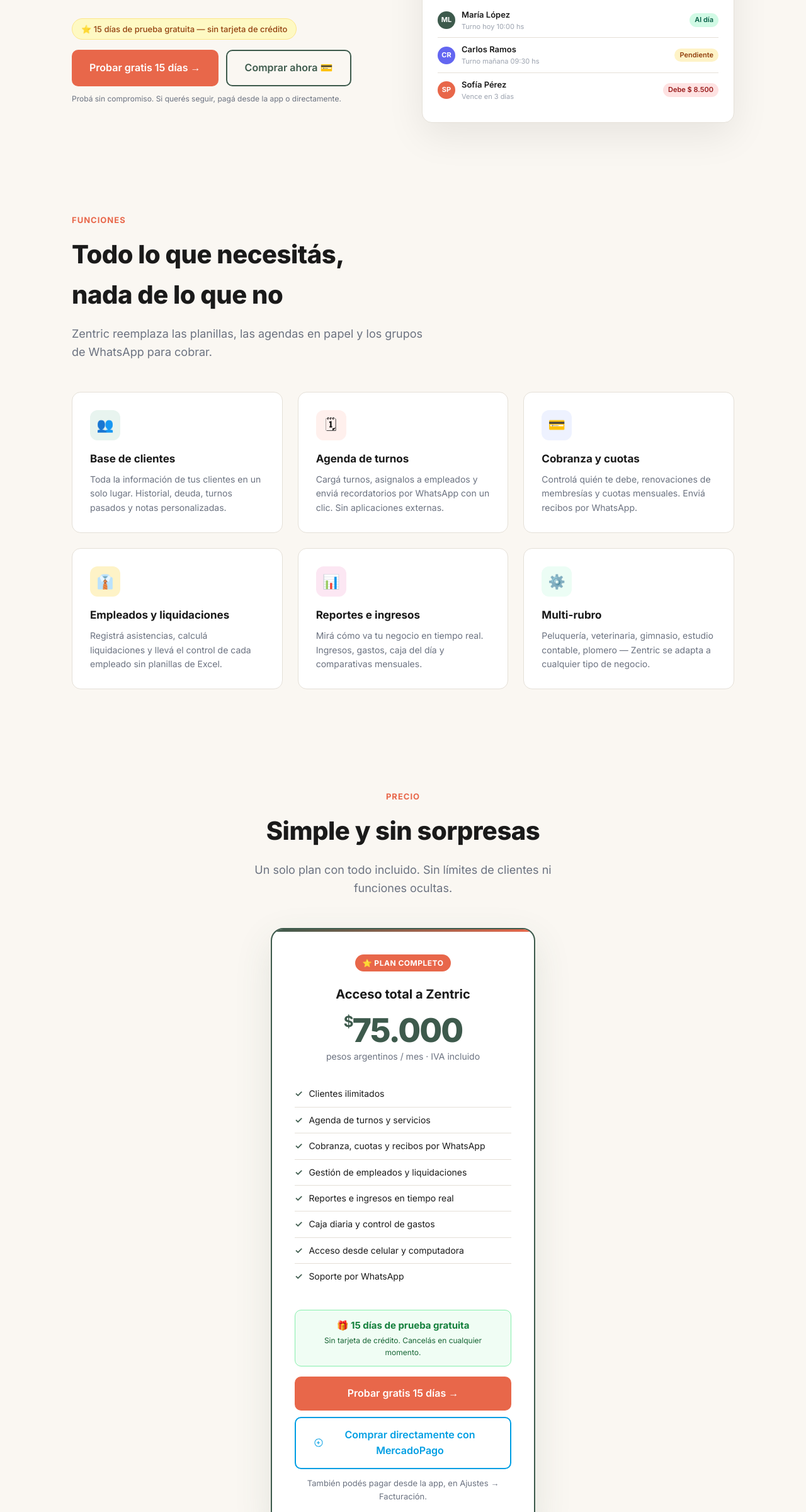
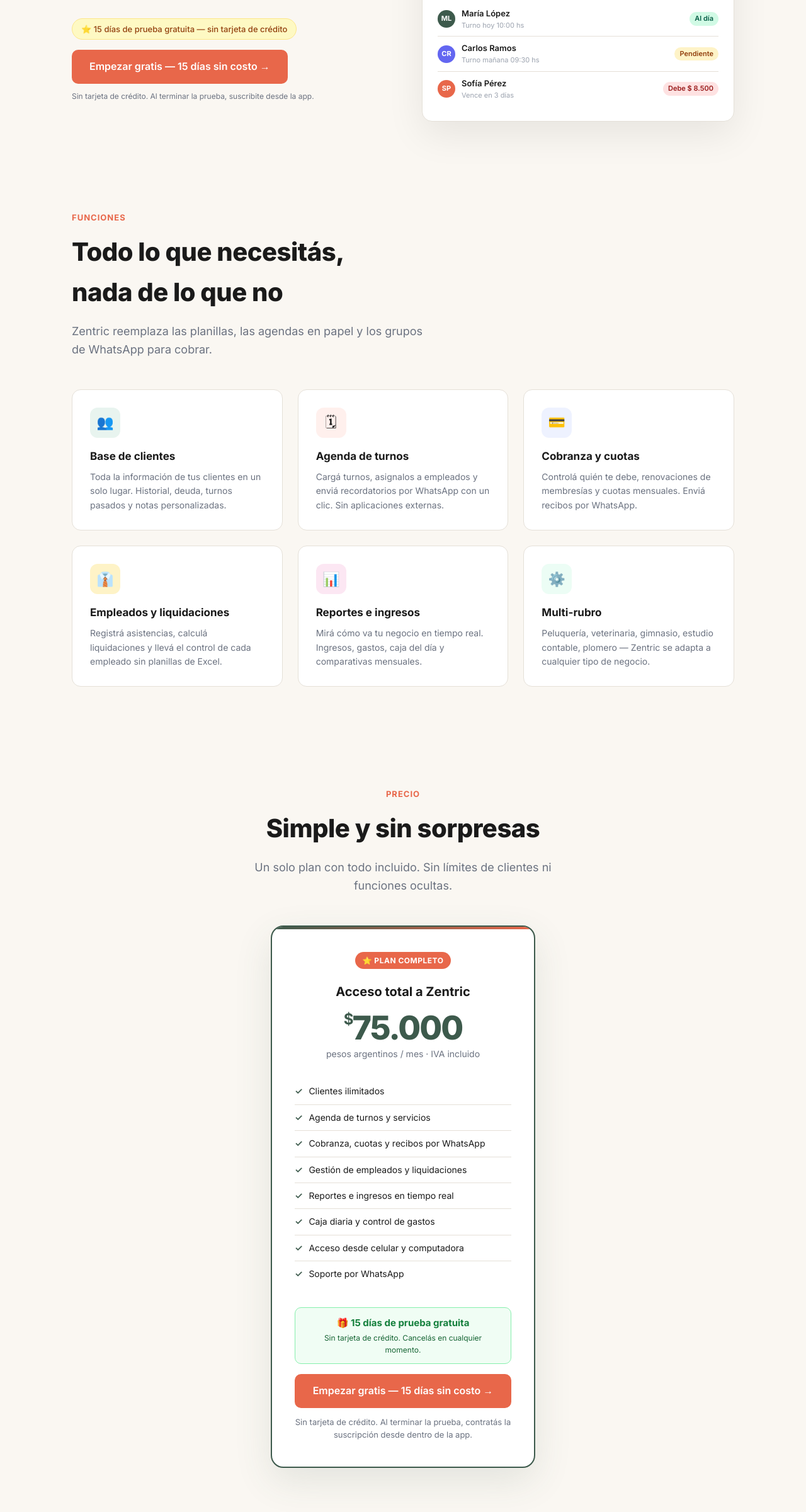
Before and after one commit to brachu87/-zentric-landing, a plain HTML site: page index.html in a window 1280 px wide. Shown: the part 400-2800 px from the top of the page at 63% size. Drawn offline with Linux system fonts and the light colour scheme.

Commit message:
fix: landing solo lleva al período de prueba, sin pago directo

```diff
--- a/index.html
+++ b/index.html
@@ -284,10 +284,9 @@
         ⭐ 15 días de prueba gratuita — sin tarjeta de crédito
       </div>
       <div class="hero-ctas">
-        <a href="https://crm-app-production-0669.up.railway.app/registro" class="btn btn-accent btn-lg">Probar gratis 15 días →</a>
-        <a href="https://crm-app-production-0669.up.railway.app/api/billing/public-checkout" class="btn btn-outline btn-lg">Comprar ahora 💳</a>
+        <a href="https://crm-app-production-0669.up.railway.app/registro" class="btn btn-accent btn-lg">Empezar gratis — 15 días sin costo →</a>
       </div>
-      <p style="font-size:12px;color:var(--ink-soft);margin-top:10px">Probá sin compromiso. Si querés seguir, pagá desde la app o directamente.</p>
+      <p style="font-size:12px;color:var(--ink-soft);margin-top:10px">Sin tarjeta de crédito. Al terminar la prueba, suscribite desde la app.</p>
     </div>
 
     <!-- App mockup -->
@@ -410,12 +409,8 @@
       <div style="font-size:15px;font-weight:700;color:#15803d">🎁 15 días de prueba gratuita</div>
       <div style="font-size:12px;color:#166534;margin-top:2px">Sin tarjeta de crédito. Cancelás en cualquier momento.</div>
     </div>
-    <a href="https://crm-app-production-0669.up.railway.app/registro" class="btn btn-accent btn-lg" style="width:100%;justify-content:center;margin-bottom:10px">Probar gratis 15 días →</a>
-    <a href="https://crm-app-production-0669.up.railway.app/api/billing/public-checkout" class="btn btn-outline btn-lg" style="width:100%;justify-content:center;border-color:#009ee3;color:#009ee3">
-      <svg width="16" height="16" viewBox="0 0 24 24" fill="currentColor" style="flex-shrink:0"><path d="M12.012 2.25c-5.385 0-9.75 4.365-9.75 9.75s4.365 9.75 9.75 9.75 9.75-4.365 9.75-9.75-4.365-9.75-9.75-9.75zm0 1.5c4.557 0 8.25 3.693 8.25 8.25s-3.693 8.25-8.25 8.25-8.25-3.693-8.25-8.25 3.693-8.25 8.25-8.25zm-1.5 4.5v3h-3v1.5h3v3h1.5v-3h3v-1.5h-3v-3h-1.5z"/></svg>
-      Comprar directamente con MercadoPago
-    </a>
-    <p class="pricing-note" style="margin-top:12px">También podés pagar desde la app, en Ajustes → Facturación.</p>
+    <a href="https://crm-app-production-0669.up.railway.app/registro" class="btn btn-accent btn-lg" style="width:100%;justify-content:center">Empezar gratis — 15 días sin costo →</a>
+    <p class="pricing-note" style="margin-top:12px">Sin tarjeta de crédito. Al terminar la prueba, contratás la suscripción desde dentro de la app.</p>
   </div>
 </section>
 
@@ -452,10 +447,9 @@
   <h2>¿Listo para ordenar tu negocio?</h2>
   <p>Probalo sin compromiso. Si tenés dudas, escribinos y te ayudamos a configurarlo.</p>
   <div class="cta-btns">
-    <a href="https://crm-app-production-0669.up.railway.app/registro" class="btn btn-accent btn-lg">Probar gratis 15 días →</a>
-    <a href="https://crm-app-production-0669.up.railway.app/api/billing/public-checkout" class="btn btn-outline btn-lg" style="border-color:#009ee3;color:#009ee3">Comprar con MercadoPago 💳</a>
+    <a href="https://crm-app-production-0669.up.railway.app/registro" class="btn btn-accent btn-lg">Empezar gratis — 15 días sin costo →</a>
   </div>
-  <p style="margin-top:16px;font-size:13px;color:rgba(255,255,255,0.6)">O escribinos por <a href="https://wa.me/5491176353062" target="_blank" style="color:#fff">WhatsApp</a></p>
+  <p style="margin-top:16px;font-size:13px;color:rgba(255,255,255,0.6)">Sin tarjeta de crédito · ¿Dudas? <a href="https://wa.me/5491176353062" target="_blank" style="color:#fff">Escribinos por WhatsApp</a></p>
 </section>
 
 <!-- FOOTER -->
```
